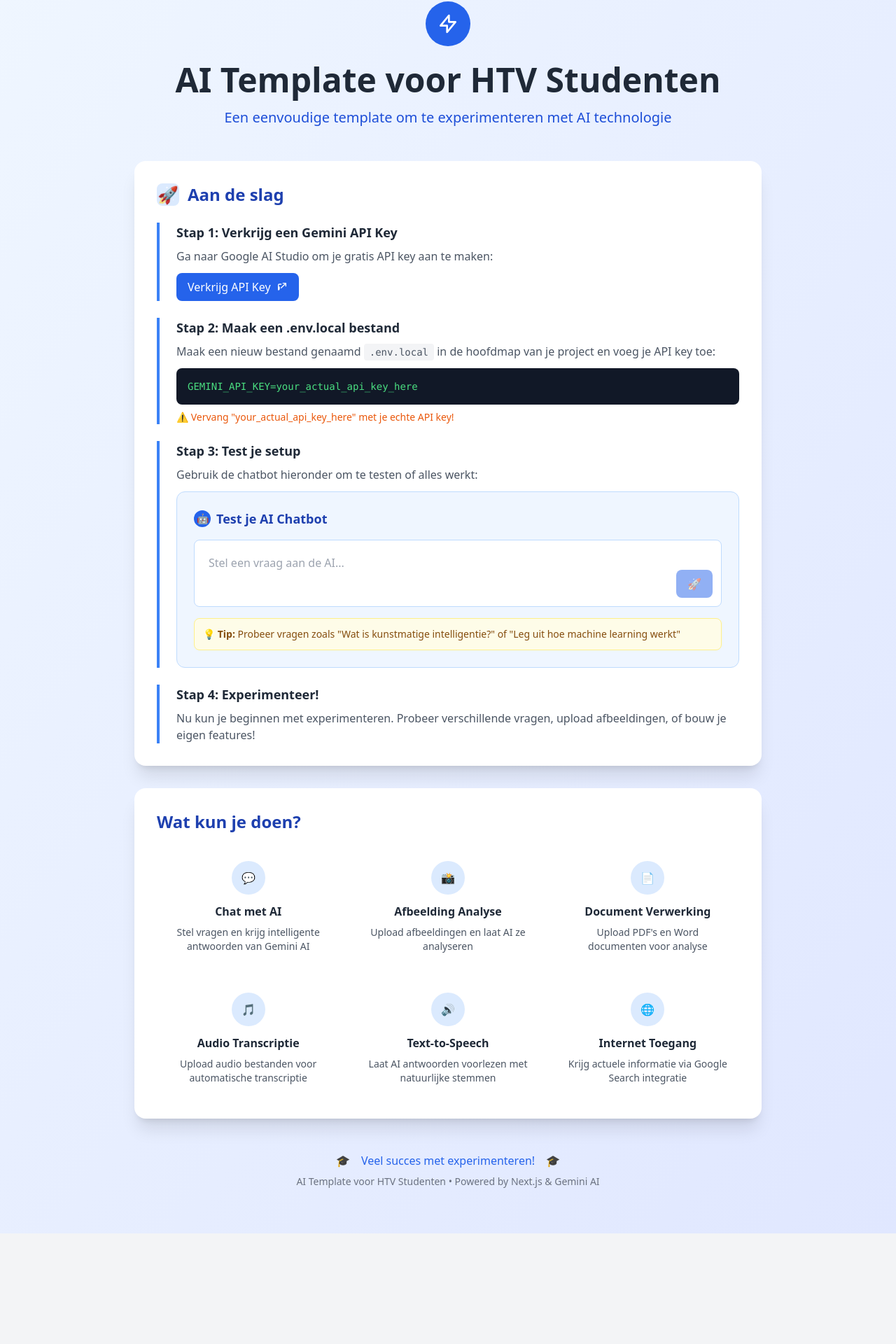
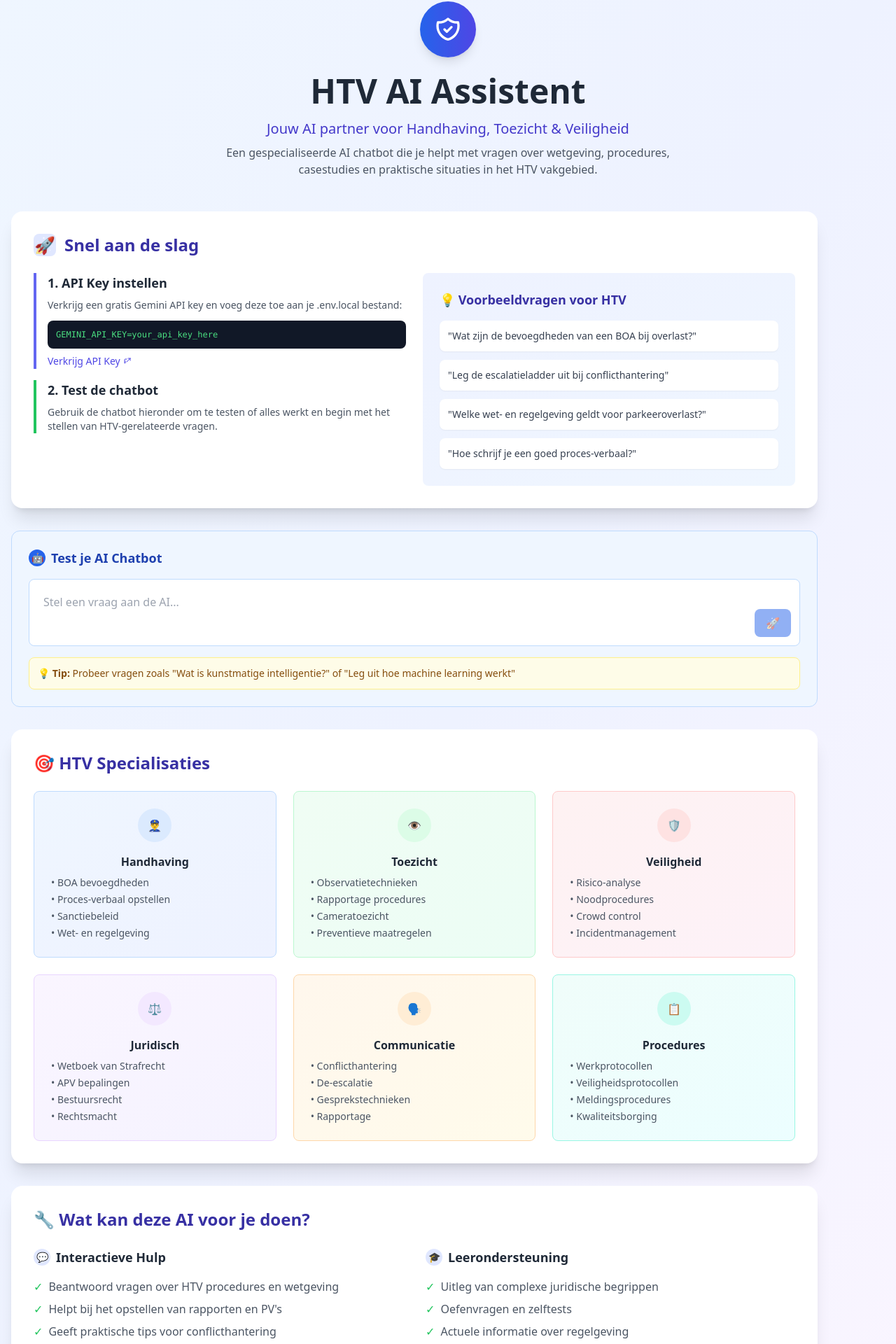
Before and after one commit to J00landa/bejegening, a Next.js app: page / in a window 1280 px wide. Shown: the part 62-1982 px from the top of the page at 70% size. Before the commit the page ends 1824 px from the top, so only its background shows below. Built offline with nearby package versions, Linux system fonts and the light colour scheme.

Commit message:
HTV Chatbot voor Handhaving, Toezicht en Veiligheid

```diff
--- a/src/app/page.tsx
+++ b/src/app/page.tsx
@@ -2,164 +2,269 @@ import TestChatBot from '@/components/TestChatBot'
 
 export default function Home() {
   return (
-    <div className="min-h-screen bg-gradient-to-br from-blue-50 to-indigo-100">
+    <div className="min-h-screen bg-gradient-to-br from-blue-50 via-indigo-50 to-purple-50">
       <div className="container mx-auto px-4 py-16">
         {/* Header */}
         <div className="text-center mb-12">
-          <div className="inline-flex items-center justify-center w-16 h-16 bg-blue-600 rounded-full mb-6">
-            <svg className="w-8 h-8 text-white" fill="none" stroke="currentColor" viewBox="0 0 24 24">
-              <path strokeLinecap="round" strokeLinejoin="round" strokeWidth={2} d="M13 10V3L4 14h7v7l9-11h-7z" />
+          <div className="inline-flex items-center justify-center w-20 h-20 bg-gradient-to-r from-blue-600 to-indigo-600 rounded-full mb-6 shadow-lg">
+            <svg className="w-10 h-10 text-white" fill="none" stroke="currentColor" viewBox="0 0 24 24">
+              <path strokeLinecap="round" strokeLinejoin="round" strokeWidth={2} d="M9 12l2 2 4-4m5.618-4.016A11.955 11.955 0 0112 2.944a11.955 11.955 0 01-8.618 3.04A12.02 12.02 0 003 9c0 5.591 3.824 10.29 9 11.622 5.176-1.332 9-6.03 9-11.622 0-1.042-.133-2.052-.382-3.016z" />
             </svg>
           </div>
 
           <h1 className="text-5xl font-bold text-gray-800 mb-4">
-            AI Template voor HTV Studenten
+            HTV AI Assistent
           </h1>
 
-          <p className="text-xl text-blue-700 font-medium mb-6">
-            Een eenvoudige template om te experimenteren met AI technologie
+          <p className="text-xl text-indigo-700 font-medium mb-2">
+            Jouw AI partner voor Handhaving, Toezicht & Veiligheid
+          </p>
+
+          <p className="text-gray-600 max-w-2xl mx-auto">
+            Een gespecialiseerde AI chatbot die je helpt met vragen over wetgeving, procedures,
+            casestudies en praktische situaties in het HTV vakgebied.
           </p>
         </div>
 
         {/* Main Content */}
-        <div className="max-w-4xl mx-auto">
+        <div className="max-w-6xl mx-aux">
+
+          {/* Quick Start Guide */}
+          <div className="bg-white rounded-2xl shadow-xl p-8 mb-8">
+            <h2 className="text-2xl font-bold text-indigo-800 mb-6 flex items-center">
+              <span className="w-8 h-8 bg-indigo-100 rounded-lg flex items-center justify-center mr-3">
+                🚀
+              </span>
+              Snel aan de slag
+            </h2>
+
+            <div className="grid grid-cols-1 md:grid-cols-2 gap-6">
 
               {/* Setup Instructions */}
-          <div className="bg-white rounded-2xl shadow-xl p-8 mb-8">
-            <h2 className="text-2xl font-bold text-blue-800 mb-6 flex items-center">
-              <span className="w-8 h-8 bg-blue-100 rounded-lg flex items-center justify-center mr-3">
-                🚀
-              </span>
-              Aan de slag
-            </h2>
-
-            <div className="space-y-6">
-
-              {/* Step 1 - API Key */}
-              <div className="border-l-4 border-blue-500 pl-6">
+              <div className="space-y-4">
+                <div className="border-l-4 border-indigo-500 pl-4">
                   <h3 className="text-lg font-semibold text-gray-800 mb-2">
-                  Stap 1: Verkrijg een Gemini API Key
+                    1. API Key instellen
                   </h3>
-                <p className="text-gray-600 mb-3">
-                  Ga naar Google AI Studio om je gratis API key aan te maken:
+                  <p className="text-gray-600 text-sm mb-3">
+                    Verkrijg een gratis Gemini API key en voeg deze toe aan je .env.local bestand:
                   </p>
+                  <div className="bg-gray-900 text-green-400 p-3 rounded-lg font-mono text-xs">
+                    <code>GEMINI_API_KEY=your_api_key_here</code>
+                  </div>
                   <a
                     href="https://makersuite.google.com/app/apikey"
                     target="_blank"
-                  className="inline-flex items-center px-4 py-2 bg-blue-600 text-white rounded-lg hover:bg-blue-700 transition-colors"
+                    className="inline-flex items-center mt-2 text-indigo-600 hover:text-indigo-800 text-sm"
                   >
                     <span>Verkrijg API Key</span>
-                  <svg className="w-4 h-4 ml-2" fill="none" stroke="currentColor" viewBox="0 0 24 24">
+                    <svg className="w-3 h-3 ml-1" fill="none" stroke="currentColor" viewBox="0 0 24 24">
                       <path strokeLinecap="round" strokeLinejoin="round" strokeWidth={2} d="M10 6H6a2 2 0 00-2 2v10a2 2 0 002-2v-4M14 4h6m0 0v6m0-6L10 14" />
                     </svg>
                   </a>
                 </div>
 
-              {/* Step 2 - Environment File */}
-              <div className="border-l-4 border-blue-500 pl-6">
+                <div className="border-l-4 border-green-500 pl-4">
                   <h3 className="text-lg font-semibold text-gray-800 mb-2">
-                  Stap 2: Maak een .env.local bestand
+                    2. Test de chatbot
                   </h3>
-                <p className="text-gray-600 mb-3">
-                  Maak een nieuw bestand genaamd <code className="bg-gray-100 px-2 py-1 rounded text-sm">.env.local</code> in de hoofdmap van je project en voeg je API key toe:
-                </p>
-                <div className="bg-gray-900 text-green-400 p-4 rounded-lg font-mono text-sm">
-                  <code>GEMINI_API_KEY=your_actual_api_key_here</code>
-                </div>
-                <p className="text-orange-600 text-sm mt-2 font-medium">
-                  ⚠️ Vervang "your_actual_api_key_here" met je echte API key!
+                  <p className="text-gray-600 text-sm">
+                    Gebruik de chatbot hieronder om te testen of alles werkt en begin met het stellen van HTV-gerelateerde vragen.
                   </p>
                 </div>
+              </div>
 
-              {/* Step 3 - Test */}
-              <div className="border-l-4 border-blue-500 pl-6">
-                <h3 className="text-lg font-semibold text-gray-800 mb-2">
-                  Stap 3: Test je setup
+              {/* Example Questions */}
+              <div className="bg-gradient-to-br from-indigo-50 to-blue-50 rounded-lg p-6">
+                <h3 className="text-lg font-semibold text-indigo-800 mb-4">
+                  💡 Voorbeeldvragen voor HTV
                 </h3>
-                <p className="text-gray-600 mb-3">
-                  Gebruik de chatbot hieronder om te testen of alles werkt:
+                <div className="space-y-3">
+                  <div className="bg-white rounded-lg p-3 shadow-sm">
+                    <p className="text-sm text-gray-700">
+                      "Wat zijn de bevoegdheden van een BOA bij overlast?"
                     </p>
+                  </div>
+                  <div className="bg-white rounded-lg p-3 shadow-sm">
+                    <p className="text-sm text-gray-700">
+                      "Leg de escalatieladder uit bij conflicthantering"
+                    </p>
+                  </div>
+                  <div className="bg-white rounded-lg p-3 shadow-sm">
+                    <p className="text-sm text-gray-700">
+                      "Welke wet- en regelgeving geldt voor parkeeroverlast?"
+                    </p>
+                  </div>
+                  <div className="bg-white rounded-lg p-3 shadow-sm">
+                    <p className="text-sm text-gray-700">
+                      "Hoe schrijf je een goed proces-verbaal?"
+                    </p>
+                  </div>
+                </div>
+              </div>
+            </div>
+          </div>
+
+          {/* Chatbot Section */}
+          <div className="mb-8">
             <TestChatBot />
           </div>
 
-              {/* Step 4 - Experiment */}
-              <div className="border-l-4 border-blue-500 pl-6">
-                <h3 className="text-lg font-semibold text-gray-800 mb-2">
-                  Stap 4: Experimenteer!
-                </h3>
-                <p className="text-gray-600">
-                  Nu kun je beginnen met experimenteren. Probeer verschillende vragen, upload afbeeldingen, of bouw je eigen features!
-                </p>
+          {/* HTV Specializations */}
+          <div className="bg-white rounded-2xl shadow-xl p-8 mb-8">
+            <h2 className="text-2xl font-bold text-indigo-800 mb-6">
+              🎯 HTV Specialisaties
+            </h2>
+
+            <div className="grid grid-cols-1 md:grid-cols-2 lg:grid-cols-3 gap-6">
+              <div className="bg-gradient-to-br from-blue-50 to-indigo-50 rounded-lg p-6 border border-blue-200">
+                <div className="w-12 h-12 bg-blue-100 rounded-full flex items-center justify-center mx-auto mb-4">
+                  👮‍♂️
+                </div>
+                <h3 className="font-semibold text-gray-800 mb-2 text-center">Handhaving</h3>
+                <ul className="text-gray-600 text-sm space-y-1">
+                  <li>• BOA bevoegdheden</li>
+                  <li>• Proces-verbaal opstellen</li>
+                  <li>• Sanctiebeleid</li>
+                  <li>• Wet- en regelgeving</li>
+                </ul>
+              </div>
+
+              <div className="bg-gradient-to-br from-green-50 to-emerald-50 rounded-lg p-6 border border-green-200">
+                <div className="w-12 h-12 bg-green-100 rounded-full flex items-center justify-center mx-auto mb-4">
+                  👁️
+                </div>
+                <h3 className="font-semibold text-gray-800 mb-2 text-center">Toezicht</h3>
+                <ul className="text-gray-600 text-sm space-y-1">
+                  <li>• Observatietechnieken</li>
+                  <li>• Rapportage procedures</li>
+                  <li>• Cameratoezicht</li>
+                  <li>• Preventieve maatregelen</li>
+                </ul>
+              </div>
+
+              <div className="bg-gradient-to-br from-red-50 to-pink-50 rounded-lg p-6 border border-red-200">
+                <div className="w-12 h-12 bg-red-100 rounded-full flex items-center justify-center mx-auto mb-4">
+                  🛡️
+                </div>
+                <h3 className="font-semibold text-gray-800 mb-2 text-center">Veiligheid</h3>
+                <ul className="text-gray-600 text-sm space-y-1">
+                  <li>• Risico-analyse</li>
+                  <li>• Noodprocedures</li>
+                  <li>• Crowd control</li>
+                  <li>• Incidentmanagement</li>
+                </ul>
+              </div>
+
+              <div className="bg-gradient-to-br from-purple-50 to-violet-50 rounded-lg p-6 border border-purple-200">
+                <div className="w-12 h-12 bg-purple-100 rounded-full flex items-center justify-center mx-auto mb-4">
+                  ⚖️
+                </div>
+                <h3 className="font-semibold text-gray-800 mb-2 text-center">Juridisch</h3>
+                <ul className="text-gray-600 text-sm space-y-1">
+                  <li>• Wetboek van Strafrecht</li>
+                  <li>• APV bepalingen</li>
+                  <li>• Bestuursrecht</li>
+                  <li>• Rechtsmacht</li>
+                </ul>
+              </div>
+
+              <div className="bg-gradient-to-br from-orange-50 to-amber-50 rounded-lg p-6 border border-orange-200">
+                <div className="w-12 h-12 bg-orange-100 rounded-full flex items-center justify-center mx-auto mb-4">
+                  🗣️
+                </div>
+                <h3 className="font-semibold text-gray-800 mb-2 text-center">Communicatie</h3>
+                <ul className="text-gray-600 text-sm space-y-1">
+                  <li>• Conflicthantering</li>
+                  <li>• De-escalatie</li>
+                  <li>• Gesprekstechnieken</li>
+                  <li>• Rapportage</li>
+                </ul>
+              </div>
+
+              <div className="bg-gradient-to-br from-teal-50 to-cyan-50 rounded-lg p-6 border border-teal-200">
+                <div className="w-12 h-12 bg-teal-100 rounded-full flex items-center justify-center mx-auto mb-4">
+                  📋
+                </div>
+                <h3 className="font-semibold text-gray-800 mb-2 text-center">Procedures</h3>
+                <ul className="text-gray-600 text-sm space-y-1">
+                  <li>• Werkprotocollen</li>
+                  <li>• Veiligheidsprotocollen</li>
+                  <li>• Meldingsprocedures</li>
+                  <li>• Kwaliteitsborging</li>
+                </ul>
               </div>
             </div>
           </div>
 
           {/* Features Overview */}
           <div className="bg-white rounded-2xl shadow-xl p-8">
-            <h2 className="text-2xl font-bold text-blue-800 mb-6">
-              Wat kun je doen?
+            <h2 className="text-2xl font-bold text-indigo-800 mb-6">
+              🔧 Wat kan deze AI voor je doen?
             </h2>
 
-            <div className="grid grid-cols-1 md:grid-cols-2 lg:grid-cols-3 gap-6">
-              <div className="text-center p-4">
-                <div className="w-12 h-12 bg-blue-100 rounded-full flex items-center justify-center mx-auto mb-3">
-                  💬
-                </div>
-                <h3 className="font-semibold text-gray-800 mb-2">Chat met AI</h3>
-                <p className="text-gray-600 text-sm">Stel vragen en krijg intelligente antwoorden van Gemini AI</p>
+            <div className="grid grid-cols-1 md:grid-cols-2 gap-8">
+              <div className="space-y-4">
+                <h3 className="text-lg font-semibold text-gray-800 flex items-center">
+                  <span className="w-6 h-6 bg-indigo-100 rounded-full flex items-center justify-center mr-2 text-sm">💬</span>
+                  Interactieve Hulp
+                </h3>
+                <ul className="space-y-2 text-gray-600">
+                  <li className="flex items-start">
+                    <span className="text-green-500 mr-2">✓</span>
+                    <span>Beantwoord vragen over HTV procedures en wetgeving</span>
+                  </li>
+                  <li className="flex items-start">
+                    <span className="text-green-500 mr-2">✓</span>
+                    <span>Helpt bij het opstellen van rapporten en PV's</span>
+                  </li>
+                  <li className="flex items-start">
+                    <span className="text-green-500 mr-2">✓</span>
+                    <span>Geeft praktische tips voor conflicthantering</span>
+                  </li>
+                  <li className="flex items-start">
+                    <span className="text-green-500 mr-2">✓</span>
+                    <span>Analyseert casestudies en scenario's</span>
+                  </li>
+                </ul>
               </div>
 
-              <div className="text-center p-4">
-                <div className="w-12 h-12 bg-blue-100 rounded-full flex items-center justify-center mx-auto mb-3">
-                  📸
-                </div>
-                <h3 className="font-semibold text-gray-800 mb-2">Afbeelding Analyse</h3>
-                <p className="text-gray-600 text-sm">Upload afbeeldingen en laat AI ze analyseren</p>
-              </div>
-
-              <div className="text-center p-4">
-                <div className="w-12 h-12 bg-blue-100 rounded-full flex items-center justify-center mx-auto mb-3">
-                  📄
-                </div>
-                <h3 className="font-semibold text-gray-800 mb-2">Document Verwerking</h3>
-                <p className="text-gray-600 text-sm">Upload PDF's en Word documenten voor analyse</p>
-              </div>
-
-              <div className="text-center p-4">
-                <div className="w-12 h-12 bg-blue-100 rounded-full flex items-center justify-center mx-auto mb-3">
-                  🎵
-                </div>
-                <h3 className="font-semibold text-gray-800 mb-2">Audio Transcriptie</h3>
-                <p className="text-gray-600 text-sm">Upload audio bestanden voor automatische transcriptie</p>
-              </div>
-
-              <div className="text-center p-4">
-                <div className="w-12 h-12 bg-blue-100 rounded-full flex items-center justify-center mx-auto mb-3">
-                  🔊
-                </div>
-                <h3 className="font-semibold text-gray-800 mb-2">Text-to-Speech</h3>
-                <p className="text-gray-600 text-sm">Laat AI antwoorden voorlezen met natuurlijke stemmen</p>
-              </div>
-
-              <div className="text-center p-4">
-                <div className="w-12 h-12 bg-blue-100 rounded-full flex items-center justify-center mx-auto mb-3">
-                  🌐
-                </div>
-                <h3 className="font-semibold text-gray-800 mb-2">Internet Toegang</h3>
-                <p className="text-gray-600 text-sm">Krijg actuele informatie via Google Search integratie</p>
+              <div className="space-y-4">
+                <h3 className="text-lg font-semibold text-gray-800 flex items-center">
+                  <span className="w-6 h-6 bg-indigo-100 rounded-full flex items-center justify-center mr-2 text-sm">🎓</span>
+                  Leerondersteuning
+                </h3>
+                <ul className="space-y-2 text-gray-600">
+                  <li className="flex items-start">
+                    <span className="text-green-500 mr-2">✓</span>
+                    <span>Uitleg van complexe juridische begrippen</span>
+                  </li>
+                  <li className="flex items-start">
+                    <span className="text-green-500 mr-2">✓</span>
+                    <span>Oefenvragen en zelftests</span>
+                  </li>
+                  <li className="flex items-start">
+                    <span className="text-green-500 mr-2">✓</span>
+                    <span>Actuele informatie over regelgeving</span>
+                  </li>
+                  <li className="flex items-start">
+                    <span className="text-green-500 mr-2">✓</span>
+                    <span>Praktijkgerichte voorbeelden en cases</span>
+                  </li>
+                </ul>
               </div>
             </div>
           </div>
 
           {/* Footer */}
           <div className="text-center mt-12">
-            <div className="inline-flex items-center space-x-4 text-blue-600">
+            <div className="inline-flex items-center space-x-4 text-indigo-600">
               <span>🎓</span>
-              <span>Veel succes met experimenteren!</span>
+              <span>Succes met je HTV studie!</span>
               <span>🎓</span>
             </div>
             <p className="text-gray-500 text-sm mt-2">
-              AI Template voor HTV Studenten • Powered by Next.js & Gemini AI
+              HTV AI Assistent • Gespecialiseerd voor Handhaving, Toezicht & Veiligheid
             </p>
           </div>
         </div>
```
Lines whose indentation alone changed are shown as unchanged.
